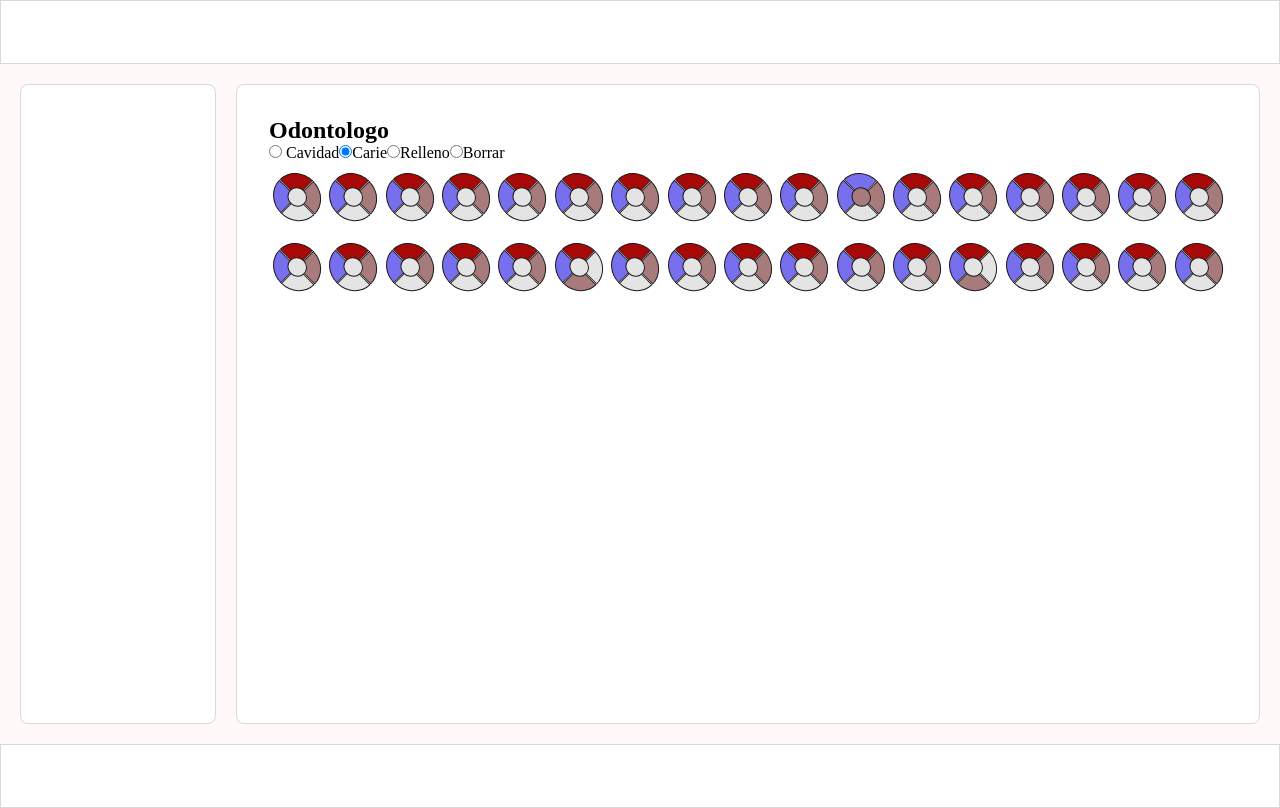
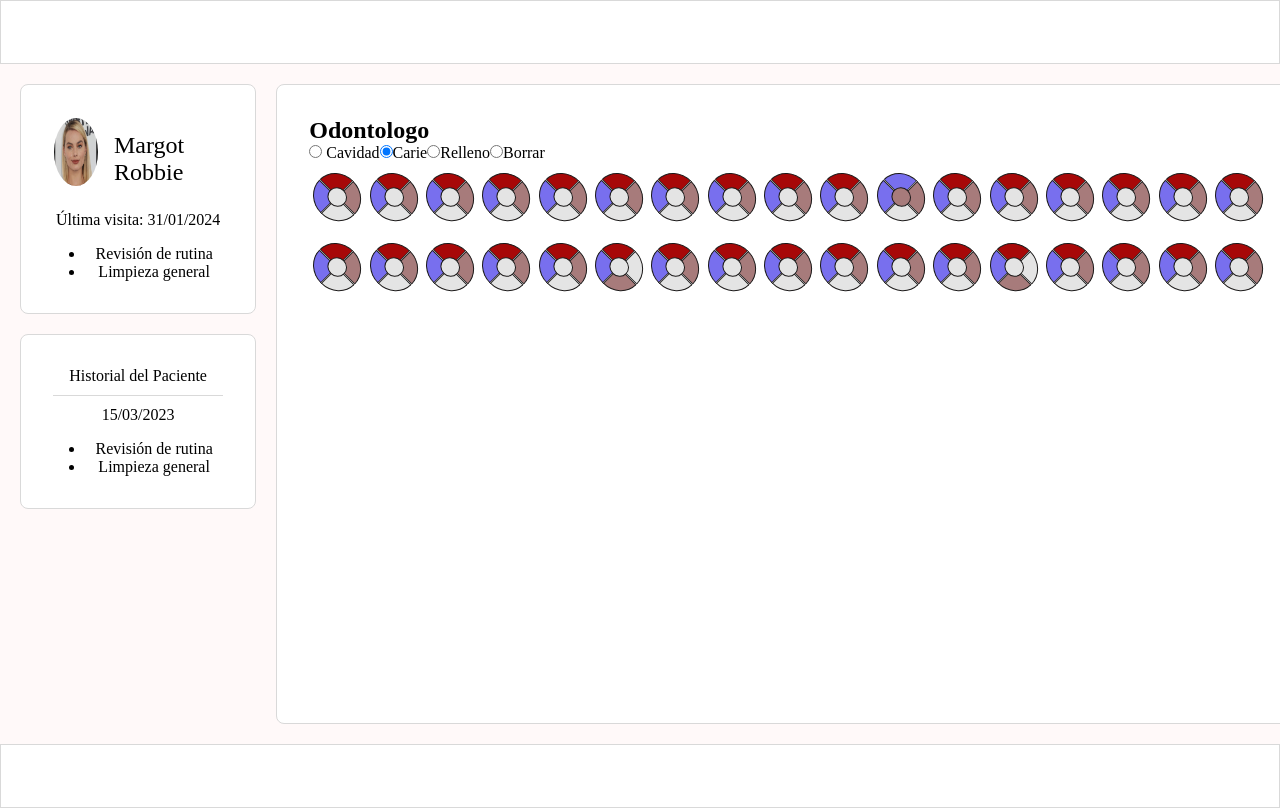
Before and after one commit to ebetafont/dentigrama, a React (Vite) app: page / in a window 1280 px wide. Built offline with nearby package versions, Linux system fonts and the light colour scheme.

Commit message:
Style aside

```diff
--- a/src/App.css
+++ b/src/App.css
@@ -9,14 +9,18 @@ body{display:flex;flex-direction:column;align-content:center;background: var(--b
 
 header, footer{height:4rem;background:var(--background-theme);border:var(--border-site);}
 .middle-container{display:flex;flex-direction:row;justify-content:space-between;align-content:center;width:100%;}
-aside, main{
-  margin: 20px;
-  padding: 2rem;
-  background: var(--background-theme);
-
-  height: 80vh;
-  border-radius: 8px;
-  border: var(--border-site);
+aside, main{height:80vh;}
+aside{width:20%;margin:20px;}
+main{padding:2rem;width:80%;margin:20px 20px 20px 0px;border-radius:8px;border:var(--border-site);background: var(--background-theme);}
+.patient-info, .patient-record{
+  padding:2rem;border-radius:8px;border:var(--border-site);background: var(--background-theme);
 }
-aside{width:20%;margin:20px;}
-main{width:80%;margin: 20px 20px 20px 0px}
+.patient-info{margin-bottom:20px;}
+.patient-data{display:flex;justify-content:flex-start;margin-bottom:10px;}
+.patient-avatar{border-radius:50%;width:70px;height:70px;border:1.5px solid var(--background-theme);}
+.patient-avatar img{border-radius:50%;width:100%;height:100%;object-fit:fill;}
+.patient-name{min-width:100px;padding:15px;font-size:1.5em;}
+.patient-last-history, .patient-record{text-align:center;}
+.patient-record-header{border-bottom:var(--border-site);margin-bottom:10px;padding-bottom:10px;}
+.patient-last-history p, .patient-record p{margin-bottom: 1em;}
+.patient-last-history ul, .patient-record ul{margin-left: 2em;}
--- a/src/App.jsx
+++ b/src/App.jsx
@@ -1,14 +1,50 @@
 
 import './App.css'
 import Dentigrama from './Dentigrama'
+import dataResponse from './data-users.json'
 
 function App() {
+  const patient = dataResponse.filter((obj) => obj.username === "margot")
+  let superior
+  let inferior
+  let name
+
+  patient.map((obj) => {
+    name = obj.name
+    superior = obj.superior
+    inferior = obj.inferior
+  })
 
   return (
     <>
       <header></header>
-      <section class="middle-container">
+      <section className="middle-container">
         <aside className="a-left">
+          <div className="patient-info">
+            <div className="patient-data">
+             <div className="patient-avatar">
+                  <img src="/public/Avatars/margot.png" alt="Profile Pic" />
+              </div>
+              <div className="patient-name">
+                <p>{name}</p>
+              </div>
+            </div>
+            <div className="patient-last-history">
+              <p>Última visita: <span>31/01/2024</span></p>
+              <ul>
+                <li>Revisión de rutina</li>
+                <li>Limpieza general</li>
+              </ul>
+            </div>
+          </div>
+          <div className="patient-record">
+            <div className="patient-record-header">Historial del Paciente</div>
+            <p><span>15/03/2023</span> </p>
+            <ul>
+              <li>Revisión de rutina</li>
+              <li>Limpieza general</li>
+            </ul>
+          </div>
 
         </aside>
         <main>
@@ -20,14 +56,12 @@ function App() {
               <input type="radio" id="radio4" name="accion" value="borrar" /><label htmlFor="radio4">Borrar</label>
           </div>
 
-          <Dentigrama />
+          <Dentigrama superior={superior} inferior={inferior} />
         </main>
       </section>
       <footer></footer>
     </>
   )
-
-
 }
 
 export default App
--- a/src/Dentigrama.jsx
+++ b/src/Dentigrama.jsx
@@ -1,13 +1,8 @@
 import './Dentigrama.css'
 import ToothM from './ToothM'
-import dataResponse from './data-users.json'
 
-export default function Dentigrama(){
-    const patient = dataResponse.filter((obj) => obj.username === "margot")
-    let superior
-    let inferior
-    patient?.filter((obj)=>(superior = obj.superior))
-    patient?.filter((obj)=>(inferior = obj.inferior))
+export default function Dentigrama({superior, inferior}){
+
 
     return (
       <>
```
Also changed, not shown: public/Avatars/ebetafont.png (added), public/Avatars/margot.png (added).
